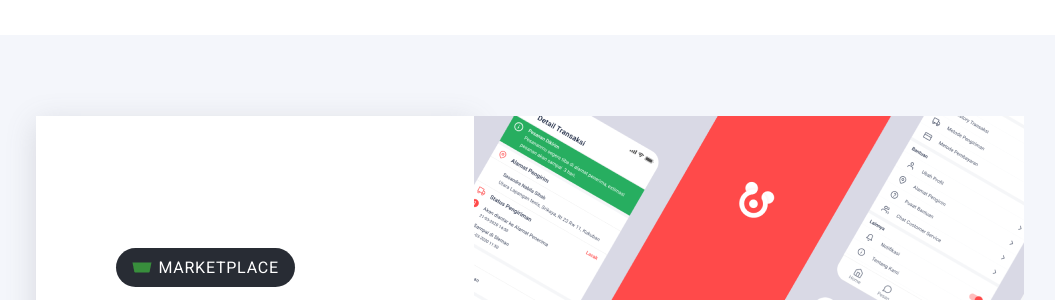
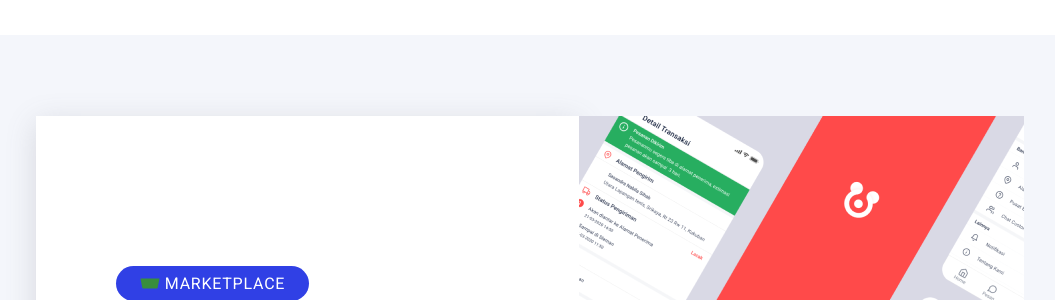
Before and after one commit to shayanbista/lf-fello-assignment-3, a plain HTML site: page index.html in a window 1280 px wide. Shown: the part 950-1250 px from the top of the page, without its empty margins (110-1165 px from the left). Drawn offline with Linux system fonts and the light colour scheme.

Commit message:
overflow fix

```diff
--- a/index.html
+++ b/index.html
@@ -3,7 +3,7 @@
   <head>
     <meta charset="UTF-8" />
     <meta name="viewport" content="width=device-width, initial-scale=1.0" />
-    <title>Document</title>
+    <title>Sky</title>
     <link rel="preconnect" href="https://fonts.googleapis.com" />
     <link rel="preconnect" href="https://fonts.gstatic.com" crossorigin />
     <link
--- a/style.scss
+++ b/style.scss
@@ -210,9 +210,6 @@
     &__description{
       padding: 1rem 4rem 0 4rem;
       p{
-        // text-align: center;
-        // font-weight: 30 rem;
-        // font-size: $rem*1;
         font-family: Montserrat;
         font-size: 18px;
         font-weight: 500;
@@ -296,6 +293,9 @@
             justify-content: center;
           }
         }
+    &--project{
+      overflow: hidden;
+    }
 
     &--git{
     height:$rem*3 ;
@@ -352,16 +352,16 @@
     letter-spacing: 0.77px;
     cursor: pointer;
 
-    &--market{
-      background-color: #282C34;
-      @include flexbox(row, center, center);
-      padding: 0.6rem 1rem;
-      gap: 0.4rem;
+    // &--market{
+    //   background-color: #282C34;
+    //   @include flexbox(row, center, center);
+    //   padding: 0.6rem 1rem;
+    //   gap: 0.4rem;
 
-      p{
-        color: #1C1C1E;
-      }
-    }
+    //   p{
+    //     color: #1C1C1E;
+    //   }
+    // }
 
     &--event {
         background-color: #f2f2f7;
```
Also changed, not shown: style.css, 1 other file.
